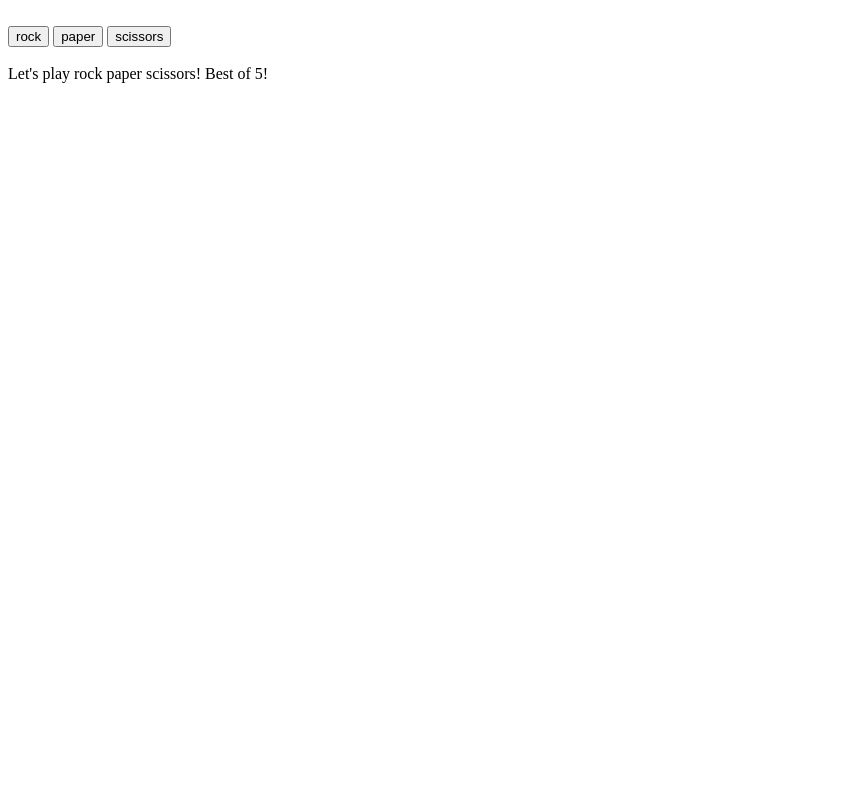
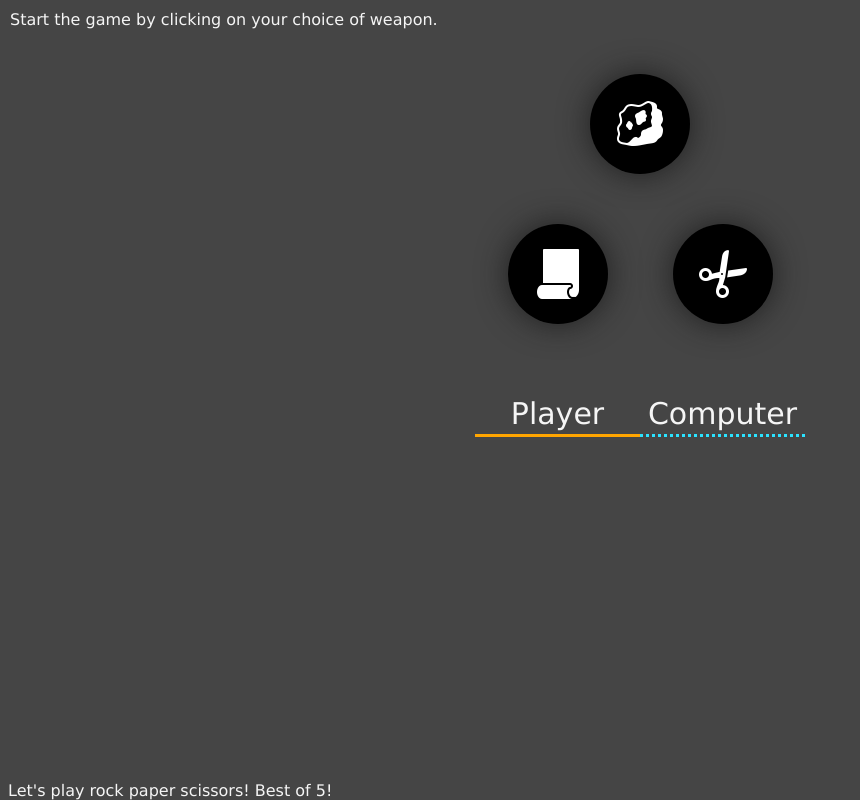
Before and after one commit to amekatze/rock-paper-scissors, a plain HTML site: page index.html in a window 1280 px wide. Shown: the whole page, without its empty margins (0-860 px from the left). Drawn offline with Linux system fonts and the light colour scheme.

Commit message:
UI update

```diff
--- a/index.html
+++ b/index.html
@@ -8,14 +8,27 @@
     <title>Document</title>
 </head>
 <body>
-<br>
-    <button value="rock">rock</button>
-    <button value="paper">paper</button>
-    <button value="scissors">scissors</button>
-<br>
-<br>
 
-    <div id="test"> test</div>
+<div id="rounds">Start the game by clicking on your choice of weapon.</div>
+
+<div class="container">
+    <div class="weapon" id="rock"><img src="icons8-rock-100.png"></div>
+    <div class="weapon" id="paper"><img src="icons8-paper-100.png"></div>
+    <div class="weapon" id="scissors"><img src="icons8-scissors-100.png"></div>
+</div>
+
+<div class="game-stats">
+    <div class="stats-panel">
+        <div class="player-tag">Player</div>
+        <span id="player-score"></span>
+    </div>
+    <div class="stats-panel">
+    <div class="computer-tag">Computer</div>
+    <span id="computer-score"></span>
+    </div>
+</div>
+
+<div id="test"> test</div>
 
 
    <script src="script.js" defer></script>
--- a/script.js
+++ b/script.js
@@ -2,6 +2,7 @@ function getComputerChoice(){
     const pick = ["rock", "paper", "scissors"];
     return pick[Math.floor(Math.random() * pick.length)];
 }
+
 
 let playerScore = 0;
 let computerScore = 0;
@@ -12,7 +13,9 @@ document.getElementById("test").innerHTML = "Let's play rock paper scissors! Bes
 
 function playRound(playerSelection) {
 computerSelection = getComputerChoice();
-//playerSelection = prompt("Please choose rock, paper or scissors.").toLowerCase();
+const comp = document.querySelector(`div #${computerSelection}`);
+weapons.forEach(weapon => {weapon.classList.remove('comp')});
+comp.classList.add('comp');
 
 //player win
 if (playerSelection == "rock" && computerSelection == "scissors" ||
@@ -31,12 +34,24 @@ computerSelection == "paper" && playerSelection == "rock") {
     roundWinner = "draw";
 }
 if (round < 4){
-    round += 1;
+    round++;
+
     document.getElementById("test").innerHTML = "<b> ROUND</b>:" + round + "<br/>" + "Player: " + playerScore + " Comp: " + computerScore + "<br>" + "Player: " + playerSelection + " Comp: " + computerSelection + "<br>" + "Round winner: " + roundWinner;
+
+    document.getElementById("player-score").innerHTML = playerScore;
+    document.getElementById("computer-score").innerHTML = computerScore;
+    document.getElementById("rounds").innerHTML = "Round: " + round;
+
+    weapons.forEach((weapon) => { weapon.classList.remove('active');})
+
 } else {
+round++;
 winner = playerScore == computerScore ? "no one, it's a draw!" :
-playerScore > computerScore ? "player" : "computer"
-document.getElementById("test").innerHTML = "<b> ROUND</b>:" + 5 + "<br>" + "Player: " + playerScore + " Comp: " + computerScore + "<br>" + "The winner is ..." + winner;
+playerScore > computerScore ? "player" : "computer";
+
+document.getElementById("test").innerHTML = "<b> ROUND</b>:" + round + "<br>" + "Player: " + playerScore + " Comp: " + computerScore + "<br>" + "The winner is ..." + winner;
+weapons.forEach((weapon) => { weapon.classList.remove('active');})
+
 playerScore = 0;
 computerScore = 0;
 round = 0;
@@ -44,9 +59,10 @@ round = 0;
 }
 
 
-const buttons = document.querySelectorAll('button');
-buttons.forEach((button) => {
-    button.addEventListener("click", () =>{
-        playRound(button.value);
+const weapons = document.querySelectorAll('div .weapon');
+weapons.forEach((weapon) => {
+    weapon.addEventListener("click", () =>{
+        playRound(weapon.id);
+        weapon.classList.add('active');
     })
 })
--- a/style.css
+++ b/style.css
@@ -0,0 +1,101 @@
+body {
+    background-color: rgb(69, 69, 69);
+    display: grid;
+    justify-content: center;
+    align-items: center;
+    color: rgb(245, 245, 245);
+    font-family: 'Lucida Sans', 'Lucida Sans Regular', 'Lucida Grande', 'Lucida Sans Unicode', Geneva, Verdana, sans-serif;
+}
+
+
+.container {
+    margin-top: 20%;
+    display: flex;
+    height: 300px;
+    width: 330px;
+    flex-wrap:wrap;
+    justify-content: space-around;
+}
+
+.weapon {
+    border-radius: 50%;
+    background-color: black;
+    width: 100px;
+    height: 100px;
+    display: flex;
+    align-items: center;
+    justify-content: center;
+    transition: transform .2s;
+    box-shadow: 0 0 30px 1px rgba(22, 22, 22, 0.75);
+}
+.weapon#rock{
+    margin: 0 70px 0 70px;
+}
+
+.weapon img {
+    width: 50px;
+}
+
+
+.weapon:hover{
+    transform: rotate(90deg);
+    border: 3px solid orange;
+    width: 94px;
+    height: 94px;
+}
+
+.active {
+    border: 3px solid orange;
+    width: 94px;
+    height: 94px;
+}
+
+.comp {
+    outline: 3px dotted rgb(43, 227, 255);
+    outline-offset: 6px;
+}
+
+.game-stats {
+    width: 330px;
+    display: grid;
+    grid-template-columns: 1fr 1fr;
+}
+
+.player-tag, .computer-tag{
+    text-align: center;
+    line-height: 40px;
+    font-size: 30px;
+    margin-bottom: 20px;
+}
+
+.player-tag{
+border-bottom:3px solid orange;
+}
+.computer-tag{
+border-bottom:3px dotted rgb(43, 227, 255);
+}
+
+
+.stats-panel{
+    text-align: center;
+    margin-top: 20px;
+    font-size: 20px;
+}
+
+#rounds {
+    position: fixed;
+    top:10px;
+    left: 10px;
+
+}
+
+
+
+
+
+
+
+#test {
+    position: fixed;
+    bottom:0;
+}
```
Also changed, not shown: icons8-paper-100.png (added), icons8-rock-100.png (added), icons8-scissors-100.png (added).
